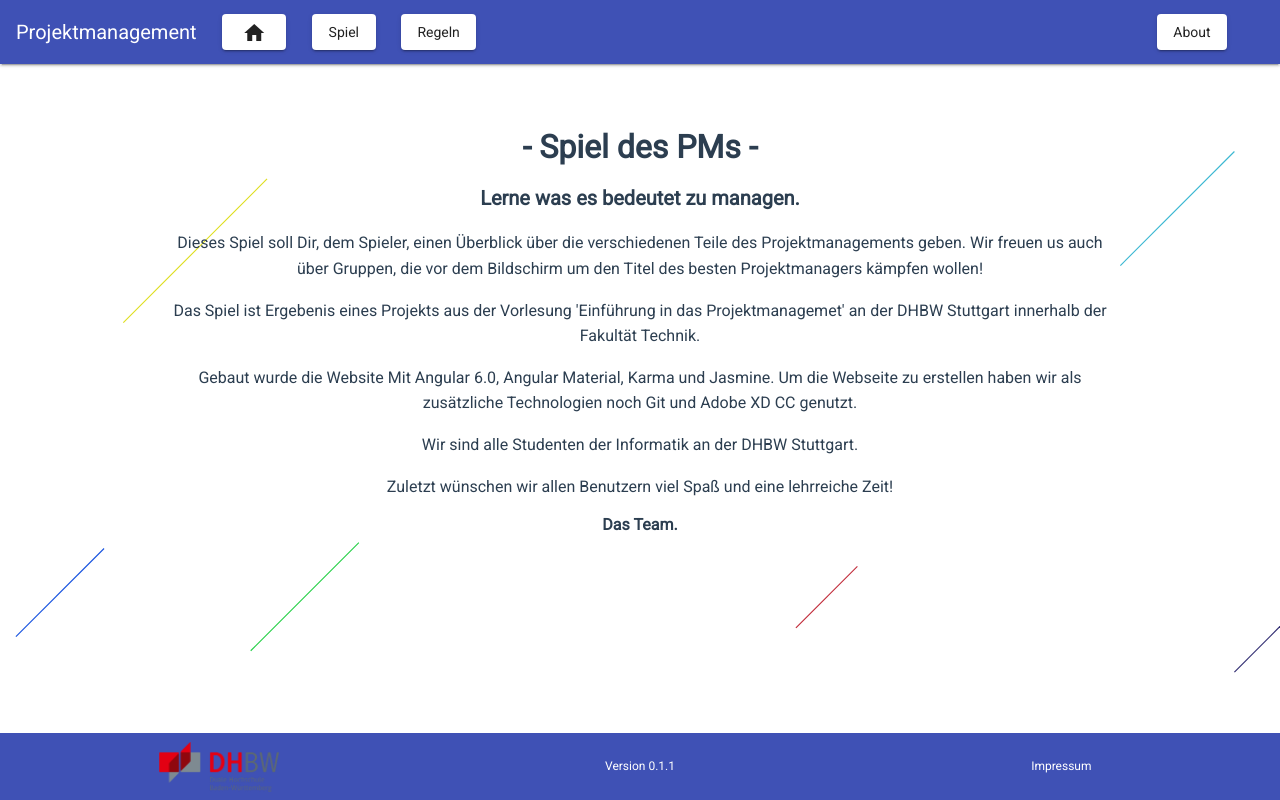
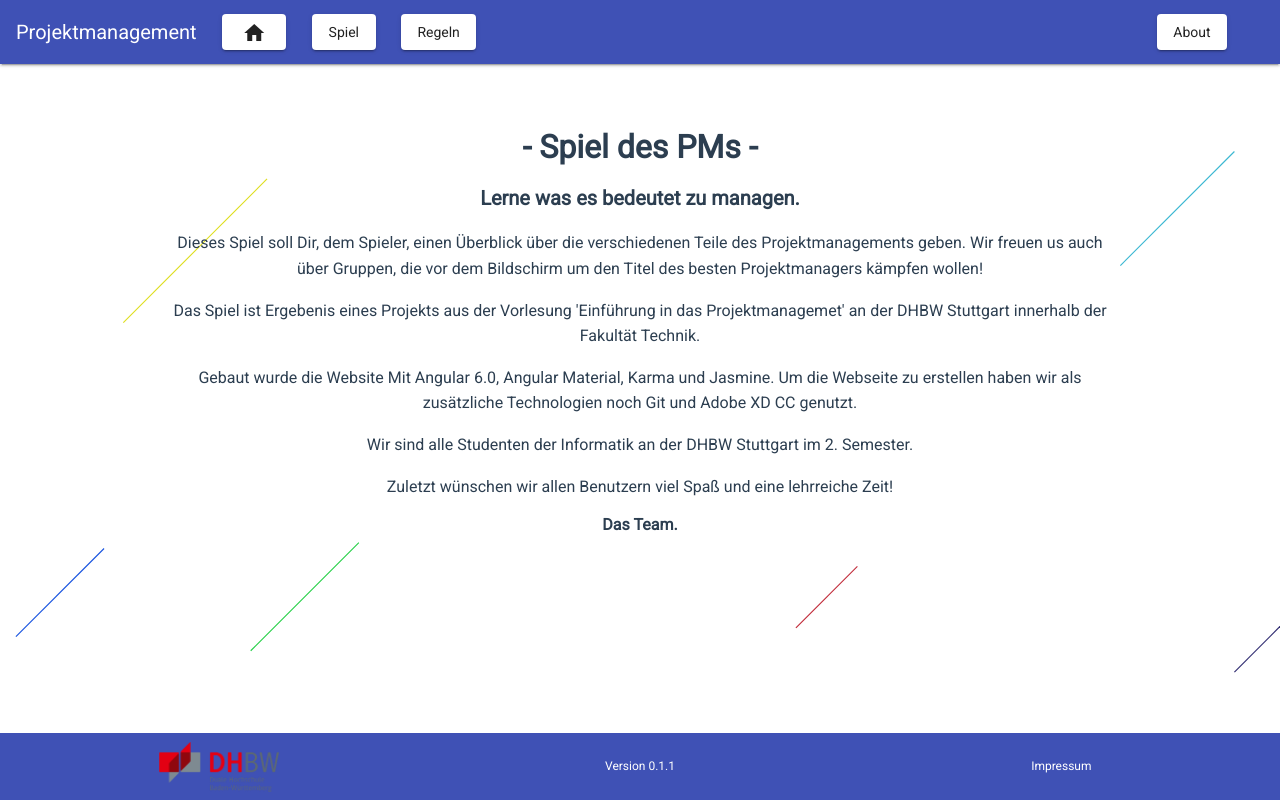
Before and after one commit to TINF17C/Project-Management-Game, an Angular app in the folder PMGame/: page /about in a window 1280 px wide. Built offline with nearby package versions, Linux system fonts and the light colour scheme.

Commit message:
fixed a typo

```diff
--- a/PMGame/src/app/views/about/about.component.html
+++ b/PMGame/src/app/views/about/about.component.html
@@ -14,7 +14,7 @@
     Um die Webseite zu erstellen haben wir als zusätzliche Technologien noch Git und Adobe XD CC genutzt.
   </p>
 
-  <p>Wir sind alle Studenten der Informatik an der DHBW Stuttgart.</p>
+  <p>Wir sind alle Studenten der Informatik an der DHBW Stuttgart im 2. Semester.</p>
 
   <p>Zuletzt wünschen wir allen Benutzern viel Spaß und eine lehrreiche Zeit!</p>
 
```
